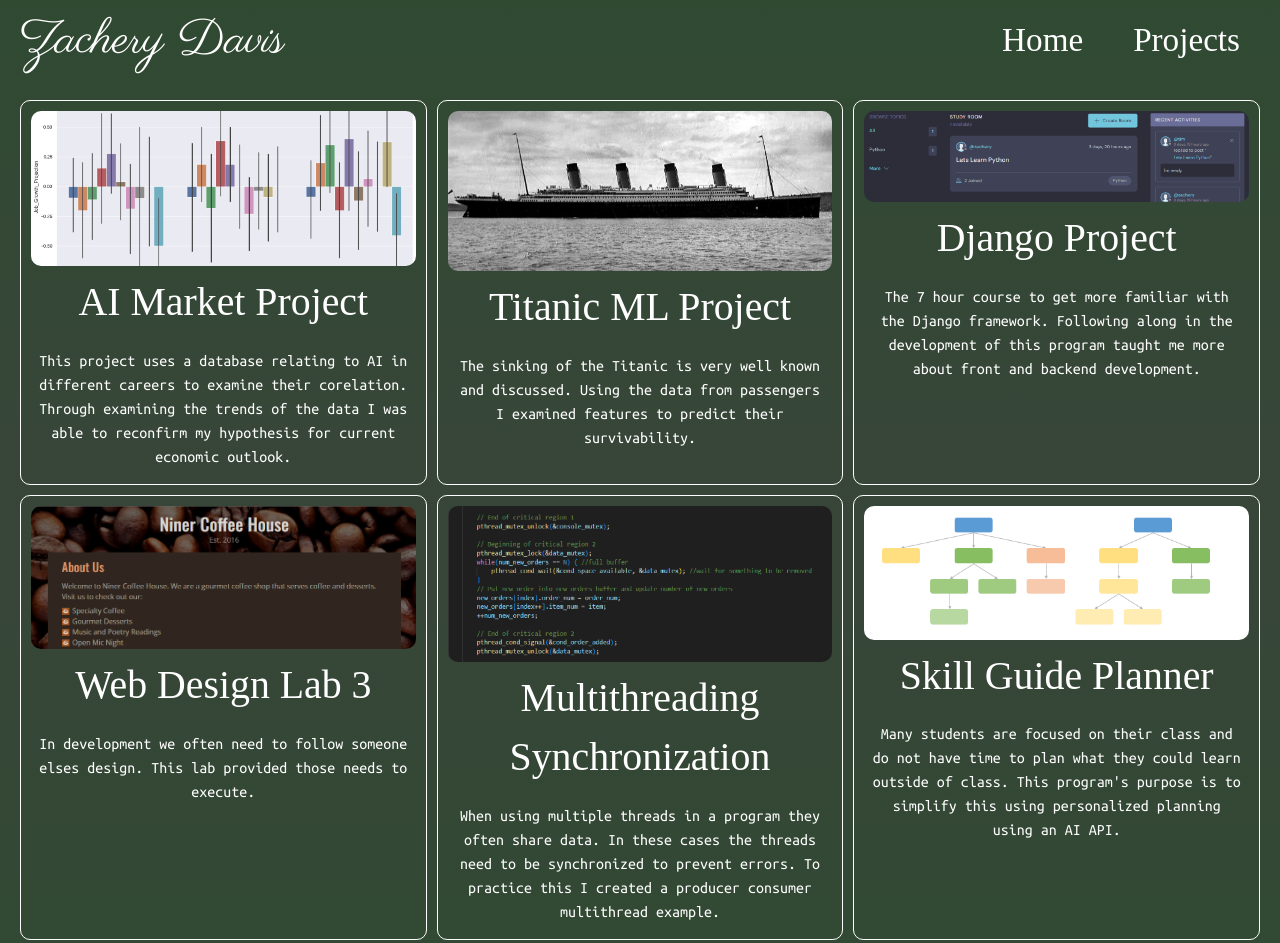
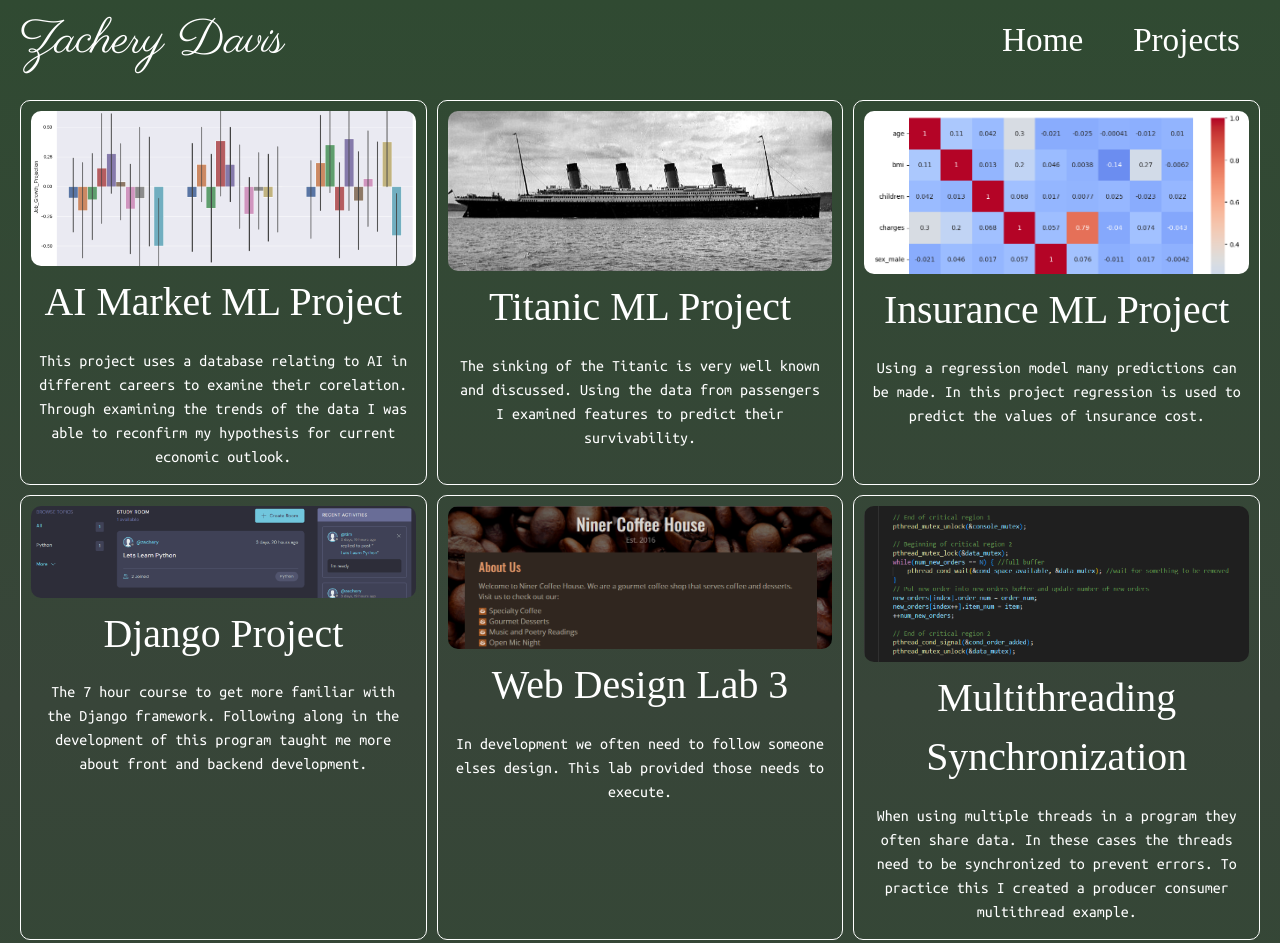
Before and after one commit to Zachery-Davis/Zachery-Davis.github.io, a plain HTML site: page projects.html in a window 1280 px wide. Shown: the top 943 px of the page. Drawn offline with Linux system fonts and the light colour scheme; a web font is replaced by a local one.

Commit message:
Regression ML Project Added

```diff
--- a/projects.html
+++ b/projects.html
@@ -7,9 +7,7 @@
     <link rel="icon" href="./images/icon.png" />
     <link rel="preconnect" href="https://fonts.googleapis.com" />
     <link rel="preconnect" href="https://fonts.gstatic.com" crossorigin />
-		<link
-			href="https://fonts.googleapis.com/css2?family=Baskervville+SC&family=Parisienne&family=Ubuntu+Mono&display=swap"
-			rel="stylesheet" />
+    <link href="https://fonts.googleapis.com/css2?family=Baskervville+SC&family=Parisienne&family=Ubuntu+Mono&display=swap" rel="stylesheet" />
     <link rel="stylesheet" href="./css/stylesheet.css" />
     <title>Zachery Davis' Website</title>
   </head>
@@ -30,39 +28,34 @@
     <main>
       <div class="grid-item">
         <img src="images/project1-visualization.png" alt="AI Market Visualization" />
-				<a
-					href="https://docs.google.com/document/d/1EeCcMnh9xhxmtK7PVgnMxlOlS1JBlqdJY8ClpLqP42M/edit?usp=sharing"
-					target="_blank"
-					rel="noreferrer">
-					<h2>AI Market Project</h2>
+        <a href="https://docs.google.com/document/d/1EeCcMnh9xhxmtK7PVgnMxlOlS1JBlqdJY8ClpLqP42M/edit?usp=sharing" target="_blank" rel="noreferrer">
+          <h2>AI Market ML Project</h2>
         </a>
         <p>
-					This project uses a database relating to AI in different careers to examine their corelation. Through
-					examining the trends of the data I was able to reconfirm my hypothesis for current economic outlook.
+          This project uses a database relating to AI in different careers to examine their corelation. Through examining the trends of the data I was able to reconfirm my hypothesis for current
+          economic outlook.
         </p>
       </div>
       <div class="grid-item">
         <img src="images/titanic.jpg" alt="Titanic Visualization" />
-				<a
-					href="https://docs.google.com/document/d/1U7Bh6evqwyZG_QITCak-S5XSjiqn0wYFZpo_MVe7gIg/edit?usp=sharing"
-					target="_blank"
-					rel="noreferrer">
+        <a href="https://docs.google.com/document/d/1U7Bh6evqwyZG_QITCak-S5XSjiqn0wYFZpo_MVe7gIg/edit?usp=sharing" target="_blank" rel="noreferrer">
           <h2>Titanic ML Project</h2>
         </a>
-				<p>
-					The sinking of the Titanic is very well known and discussed. Using the data from passengers I examined
-					features to predict their survivability.
-				</p>
+        <p>The sinking of the Titanic is very well known and discussed. Using the data from passengers I examined features to predict their survivability.</p>
+      </div>
+      <div class="grid-item">
+        <img src="images/regression.png" alt="Feature Similarities" />
+        <a href="https://docs.google.com/document/d/1XiZYSztEhCfG8ScCoeZp1D0QvKZnxLt13wjwF8m5Os4/edit?usp=sharing" target="_blank" rel="noreferrer">
+          <h2>Insurance ML Project</h2>
+        </a>
+        <p>Using a regression model many predictions can be made. In this project regression is used to predict the values of insurance cost.</p>
       </div>
       <div class="grid-item">
         <img src="images/project-django.png" alt="Django Project" />
         <a href="https://github.com/Zachery-Davis/django-course" target="_blank" rel="noreferrer">
           <h2>Django Project</h2>
         </a>
-				<p>
-					The 7 hour course to get more familiar with the Django framework. Following along in the development of this
-					program taught me more about front and backend development.
-				</p>
+        <p>The 7 hour course to get more familiar with the Django framework. Following along in the development of this program taught me more about front and backend development.</p>
       </div>
       <div class="grid-item">
         <img src="images/project-lab3.png" alt="Web Design Lab 3" />
@@ -77,18 +70,18 @@
           <h2>Multithreading Synchronization</h2>
         </a>
         <p>
-					When using multiple threads in a program they often share data. In these cases the threads need to be
-					synchronized to prevent errors. To practice this I created a producer consumer multithread example.
+          When using multiple threads in a program they often share data. In these cases the threads need to be synchronized to prevent errors. To practice this I created a producer consumer
+          multithread example.
         </p>
       </div>
       <div class="grid-item">
         <img src="./images/project-example.png" alt="Image 1" />
-				<a href="#" target="_blank" rel="noreferrer">
-					<h2>Skill Guide Planner</h2>
+        <a href="https://github.com/Zachery-Davis/Group2Project" target="_blank" rel="noreferrer">
+          <h2>SkillSync</h2>
         </a>
         <p>
-					Many students are focused on their class and do not have time to plan what they could learn outside of class.
-					This program's purpose is to simplify this using personalized planning using an AI API.
+          Many students are focused on their class and do not have time to plan what they could learn outside of class. This program's purpose is to simplify this using personalized planning using an
+          AI API.
         </p>
       </div>
     </main>
```
Also changed, not shown: images/regression.png (added). Lines whose indentation alone changed are shown as unchanged.
